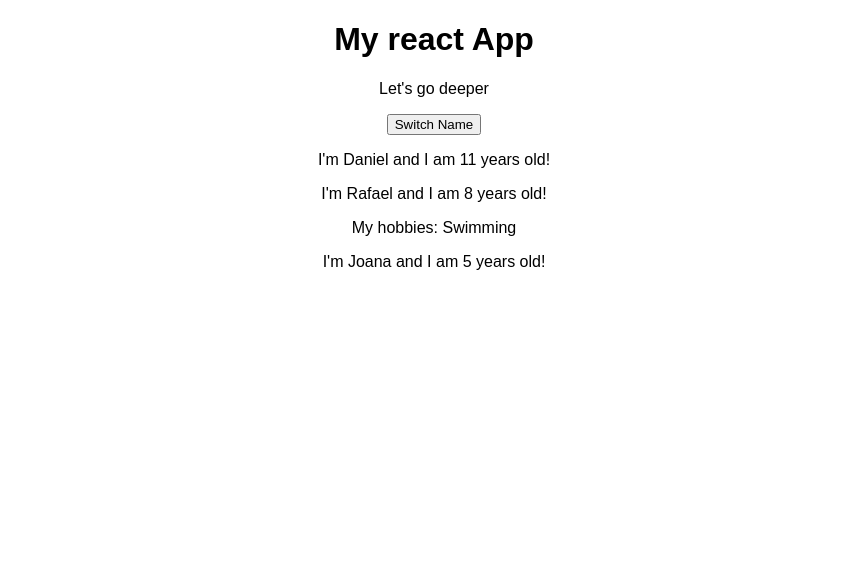
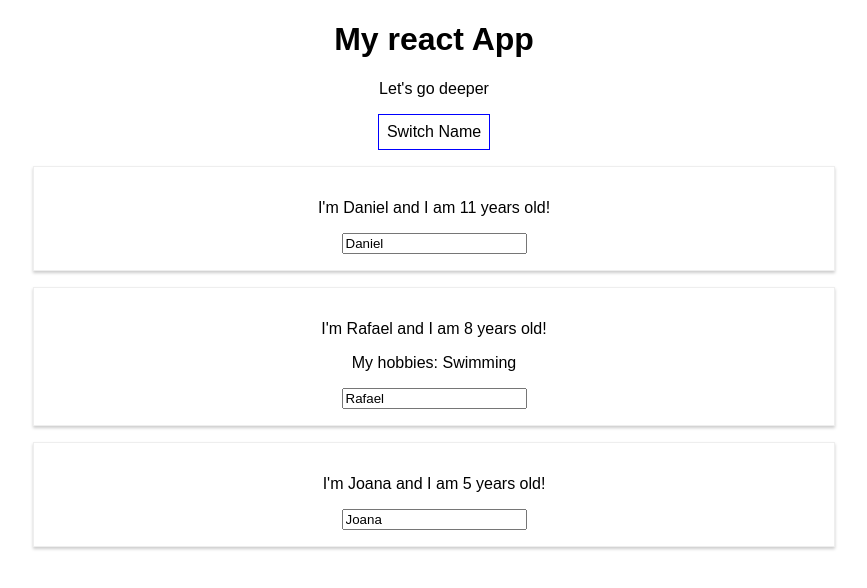
Before and after one commit to edgar-dias/react-intro, a React (Create React App) app: page / in a window 1280 px wide. Shown: the top 588 px of the page, without its empty margins (206-1073 px from the left). Built offline with nearby package versions, Linux system fonts and the light colour scheme.

Commit message:
add two-way binding and component styling

```diff
--- a/src/App.js
+++ b/src/App.js
@@ -12,22 +12,46 @@
         otherState: ' some value'
     }
 
-    switchNameHandler = () => {
+    switchNameHandler = (newName) => {
         this.setState({persons: [
-            { name: 'Daniel D', age: 12},
+            { name: newName, age: 12},
             { name: 'Rafael D', age: 9},
             { name: 'Joana D', age: 6}
         ] })
     }
 
+    nameChangeHandler = (event) => {
+        this.setState({persons: [
+            { name: 'Daniel', age: 12},
+            { name: event.target.value, age: 9},
+            { name: 'Joana', age: 6}
+        ] })
+    }
+
     render() {
+        const style = {
+            backgroundColor: 'white',
+            font: 'inherit',
+            border: '1px solid blue',
+            padding: '8px',
+            cursor: 'pointer'
+        };
+
         return (
             <div className="App">
                 <h1>My react App</h1>
                 <p>Let's go deeper</p>
-                <button onClick={this.switchNameHandler}>Switch Name</button>
+                <button
+                style={style}
+                onClick={() => this.switchNameHandler('Dani')}
+                >Switch Name</button>
                 <Person name={this.state.persons[0].name} age={this.state.persons[0].age} />
-                <Person name={this.state.persons[1].name} age={this.state.persons[1].age}>
+                <Person
+                 name={this.state.persons[1].name}
+                 age={this.state.persons[1].age}
+                 click={this.switchNameHandler.bind(this, 'Dan!')}
+                 changed={this.nameChangeHandler}
+                 >
                     My hobbies: Swimming
                 </Person>
                 <Person name={this.state.persons[2].name} age={this.state.persons[2].age} />
--- /dev/null
+++ b/src/Person/Person.css
@@ -0,0 +1,8 @@
+.Person {
+    width: 60%;
+    margin: 16px auto;
+    border: 1px solid #eee;
+    box-shadow: 0 2px 3px #ccc;
+    padding: 16px;
+    text-align: center;
+}
--- a/src/Person/Person.js
+++ b/src/Person/Person.js
@@ -1,10 +1,12 @@
 import React from 'react';
+import './Person.css';
 
 const Person = (props) => {
     return (
-        <div>
-            <p>I'm {props.name} and I am {props.age} years old!</p>
+        <div className="Person">
+            <p onClick={props.click}>I'm {props.name} and I am {props.age} years old!</p>
             <p>{props.children}</p>
+            <input type="text" onChange={props.changed} value={props.name}/>
         </div>
     );
 }
```
